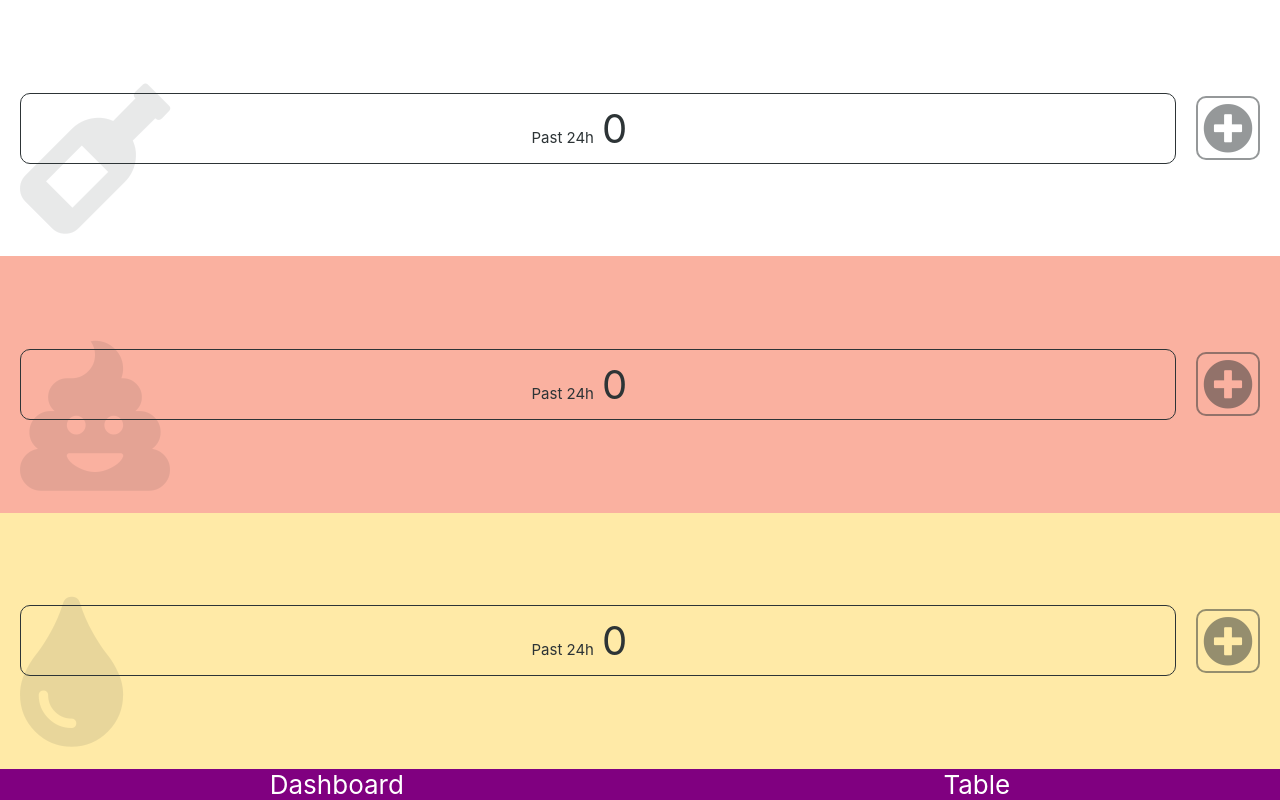
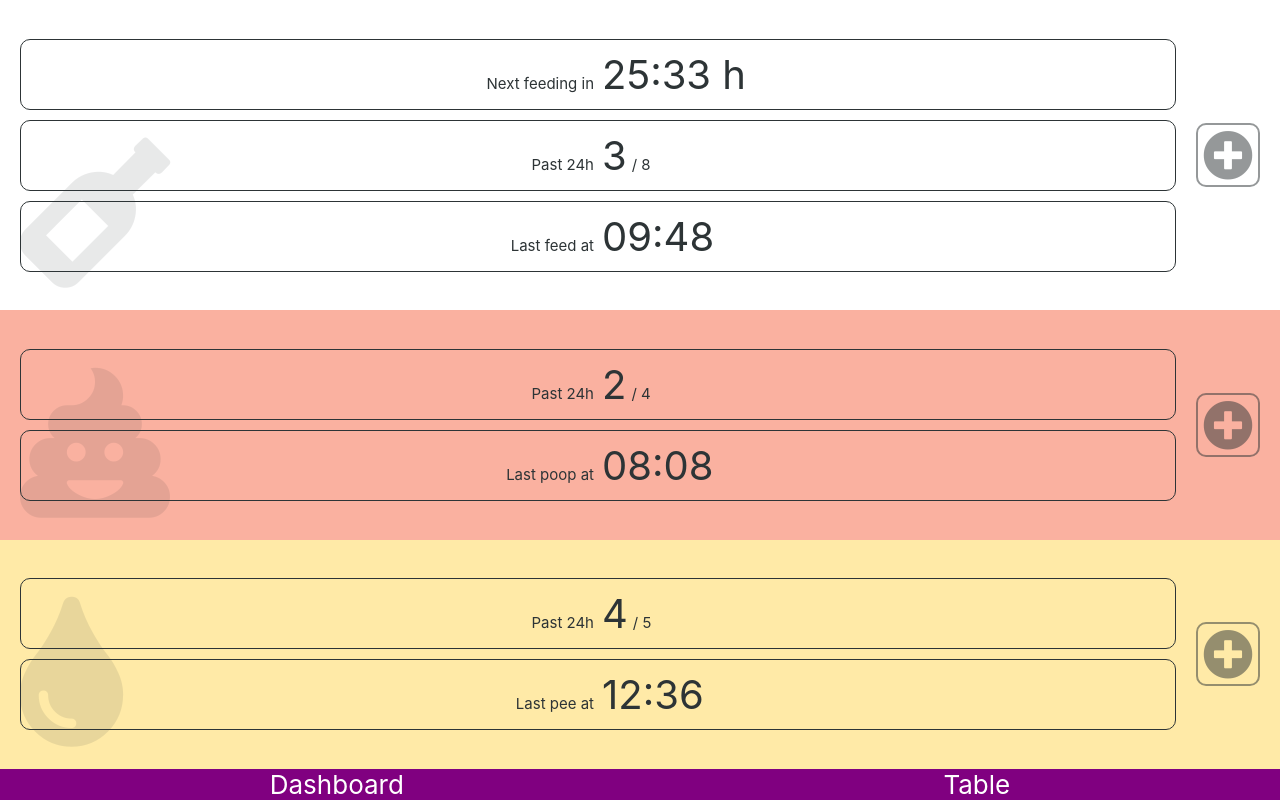
Before and after one commit to olivetreee/baby-tracker, a React (Create React App) app in the folder baby-tracker-client/: page / in a window 1280 px wide. Built offline with nearby package versions, Linux system fonts and the light colour scheme; no server answers.

Commit message:
Add support for expected quantities

```diff
--- a/baby-tracker-client/src/MainPanel/MainPanel.jsx
+++ b/baby-tracker-client/src/MainPanel/MainPanel.jsx
@@ -6,7 +6,8 @@ import {
 	hoursToMs,
 	printHoursAndMinutesFromDiff,
 	printHoursAndMinutesFromDate,
-	categories
+	categories,
+	expectedQuantities
 } from '../utils';
 import PanelCard from '../PanelCard/PanelCard';
 import LoadingIndicator from '../LoadingIndicator/LoadingIndicator';
@@ -93,30 +94,30 @@ class MainPanel extends React.Component {
 	componentDidMount() {
 		const fromTimestamp = Date.now() - hoursToMs(24);
 		this.setState({ loading: true });
-		fetch(
-			`https://uwpyc3upak.execute-api.us-west-2.amazonaws.com/v0?category=${this.props.category}&fromTimestamp=${fromTimestamp}`
-		).then(async res => {
-			try {
-				const data = await res.json();
-				const sortedData = sortBy('timestamp', data.items);
-				this.setState({
-					items: sortedData,
-					loading: false
-				});
-			} catch (err) {
-				throw(err);
-			}
-		}).catch(err => {
-			this.setState({
-				loading: false
-			});
-			console.log('Error fetching data:', err)
-		});
-		// const sortedData = sortBy('timestamp', mockData[this.props.category].items);
-		// setTimeout(() => this.setState({
-		// 	loading: false,
-		// 	items: sortedData
-		// }), 2000);
+		// fetch(
+		// 	`https://uwpyc3upak.execute-api.us-west-2.amazonaws.com/v0?category=${this.props.category}&fromTimestamp=${fromTimestamp}`
+		// ).then(async res => {
+		// 	try {
+		// 		const data = await res.json();
+		// 		const sortedData = sortBy('timestamp', data.items);
+		// 		this.setState({
+		// 			items: sortedData,
+		// 			loading: false
+		// 		});
+		// 	} catch (err) {
+		// 		throw(err);
+		// 	}
+		// }).catch(err => {
+		// 	this.setState({
+		// 		loading: false
+		// 	});
+		// 	console.log('Error fetching data:', err)
+		// });
+		const sortedData = sortBy('timestamp', mockData[this.props.category].items);
+		setTimeout(() => this.setState({
+			loading: false,
+			items: sortedData
+		}), 2000);
 	}
 
 	renderIcon() {
@@ -152,13 +153,15 @@ class MainPanel extends React.Component {
 
 	renderPast24h() {
 		const { items } = this.state;
+		const { category } = this.props;
 		if (!items) {
 			return;
 		}
 		return (
 			<PanelCard
 				title="Past 24h"
-				body={ items.length } />
+				body={ items.length }
+				expected={ expectedQuantities[category] } />
 		);
 	}
 
--- a/baby-tracker-client/src/PanelCard/PanelCard.css
+++ b/baby-tracker-client/src/PanelCard/PanelCard.css
@@ -19,3 +19,8 @@
 	text-align: left;
 	margin-left: 8px;
 }
+
+span.expected-quantity {
+	font-size: 15px;
+	margin-left: 5px;
+}
--- a/baby-tracker-client/src/PanelCard/PanelCard.jsx
+++ b/baby-tracker-client/src/PanelCard/PanelCard.jsx
@@ -2,13 +2,19 @@ import React from 'react';
 
 import './PanelCard.css';
 
-const PanelCard = ({ title, body }) => (
+const PanelCard = ({ title, body, expected }) => (
 	<div className="panel-card">
 		<div className="title">
 			{ title }
 		</div>
 		<div className="body">
 			{ body }
+			{
+			expected &&
+				<span className="expected-quantity">
+					/ { expected }
+				</span>
+		}
 		</div>
 	</div>
 );
--- a/baby-tracker-client/src/utils.js
+++ b/baby-tracker-client/src/utils.js
@@ -25,3 +25,9 @@ export const categories = {
 	poop: 'poop',
 	pee: 'pee'
 };
+
+export const expectedQuantities = {
+	[categories.feed]: 8,
+	[categories.poop]: 4,
+	[categories.pee]: 5
+}
```
